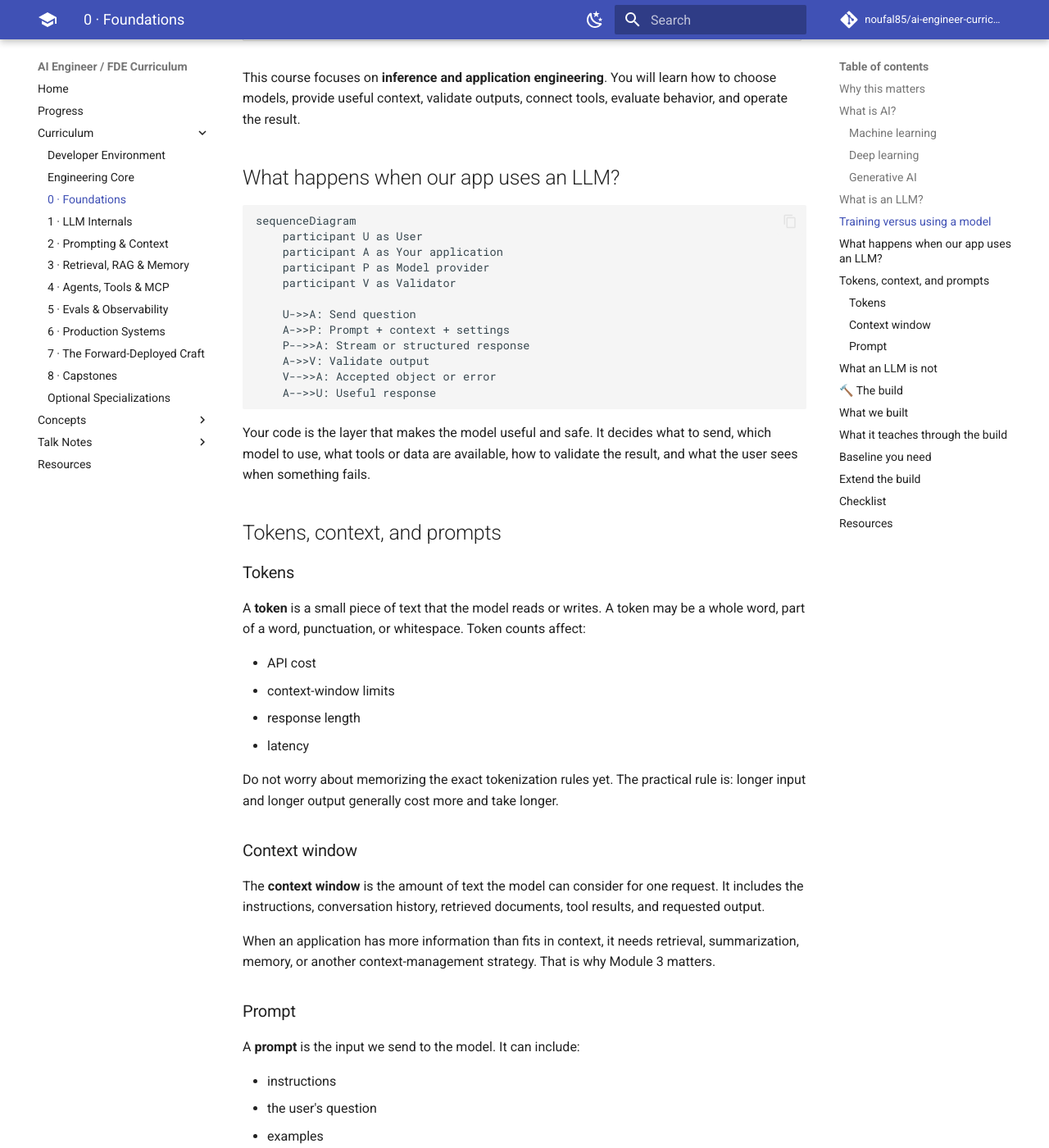
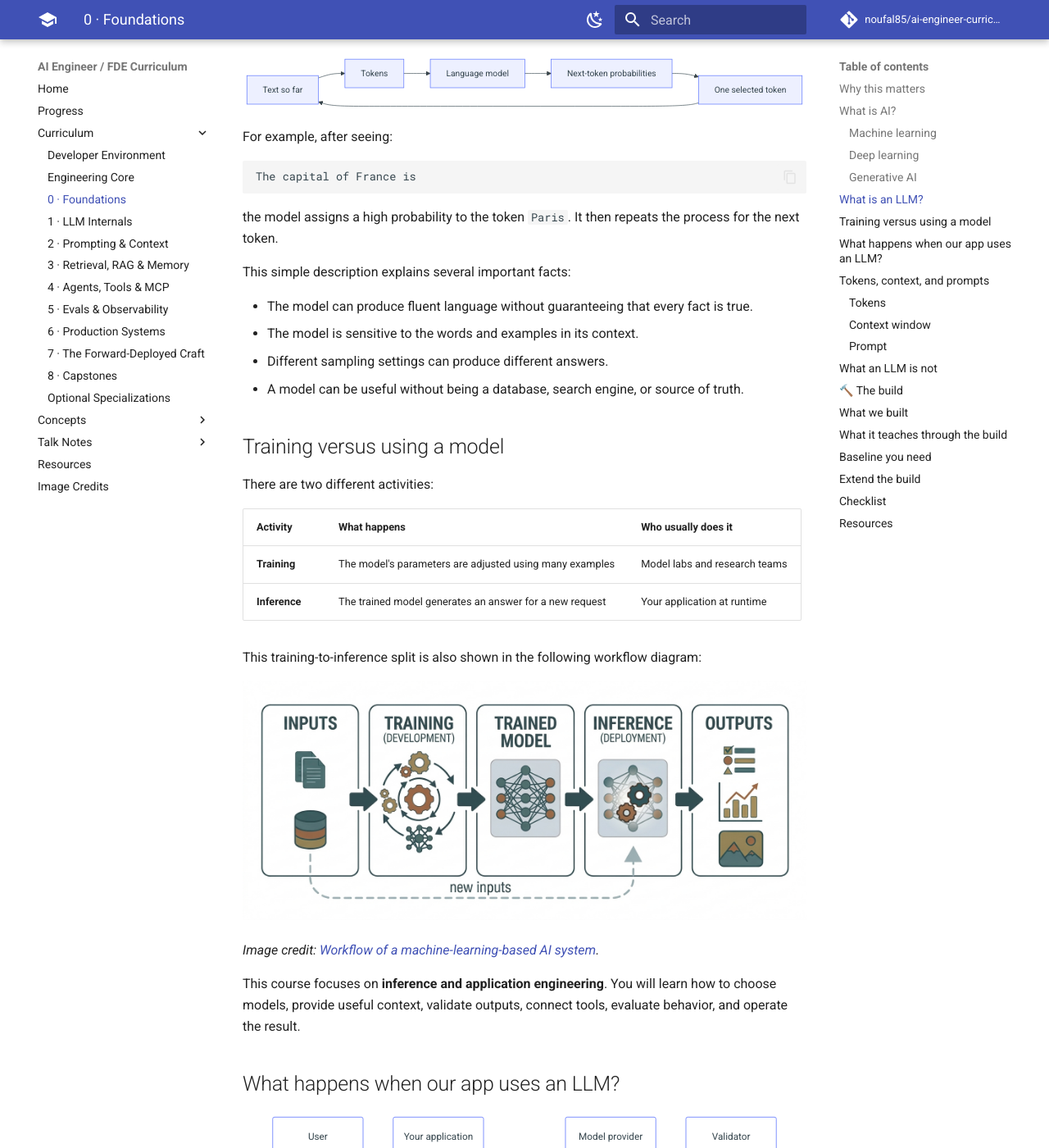
Before and after one commit to noufal85/ai-engineer-curriculum, an MkDocs documentation site: the page built from docs/curriculum/00-foundations.md, in a window 1280 px wide and 1400 px high, scrolled down 2434 px. Shown: the whole window at 82% size. Built offline with MkDocs 1.6.1 and Material for MkDocs 9.7.7, drawn with Linux system fonts in a browser that asks for light colours; comment, search, counter and statistics services are not loaded; some of the changed text lies outside the part shown.

Commit message:
Render foundation diagrams on Pages

````diff
--- a/docs/curriculum/00-foundations.md
+++ b/docs/curriculum/00-foundations.md
@@ -24,6 +24,12 @@ flowchart LR
     FM --> LLM["Large language models"]
     LLM --> Apps["AI applications"]
 ```
+
+Here is the same relationship as a real-world reference diagram:
+
+![AI, machine learning, and deep learning relationships](../assets/images/ai-ml-dl.svg)
+
+*Image credit: [AI-ML-DL.svg](../image-credits.md).*
 
 ### Machine learning
 
@@ -86,6 +92,12 @@ There are two different activities:
 |---|---|---|
 | **Training** | The model's parameters are adjusted using many examples | Model labs and research teams |
 | **Inference** | The trained model generates an answer for a new request | Your application at runtime |
+
+This training-to-inference split is also shown in the following workflow diagram:
+
+![Machine-learning system workflow](../assets/images/ml-system-workflow.png)
+
+*Image credit: [Workflow of a machine-learning-based AI system](../image-credits.md).*
 
 This course focuses on **inference and application engineering**. You will learn how to choose models, provide useful context, validate outputs, connect tools, evaluate behavior, and operate the result.
 
--- a/mkdocs.yml
+++ b/mkdocs.yml
@@ -44,7 +44,11 @@ markdown_extensions:
   - toc:
       permalink: true
   - pymdownx.details
-  - pymdownx.superfences
+  - pymdownx.superfences:
+      custom_fences:
+        - name: mermaid
+          class: mermaid
+          format: !!python/name:pymdownx.superfences.fence_code_format
   - pymdownx.tabbed:
       alternate_style: true
   - pymdownx.tasklist:
@@ -92,6 +96,7 @@ nav:
       - CrabRAG / Graph Memory: notes/crabrag-graph-memory.md
       - Your Moat Is Your Data Model: notes/moat-is-your-data-model.md
   - Resources: resources.md
+  - Image Credits: image-credits.md
 
 extra:
   social:
````
Also changed, not shown: docs/image-credits.md (added, +19 -0 lines), docs/resources.md (+1 -0 lines), docs/assets/images/ai-ml-dl.svg (added), docs/assets/images/ml-system-workflow.png (added), 1 other file.
